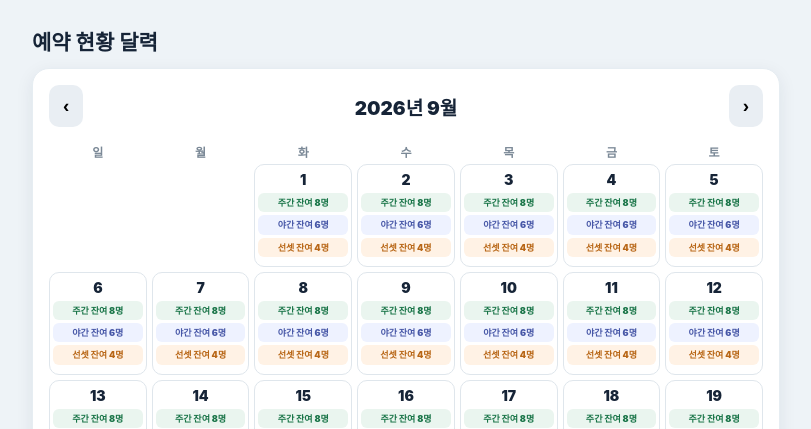
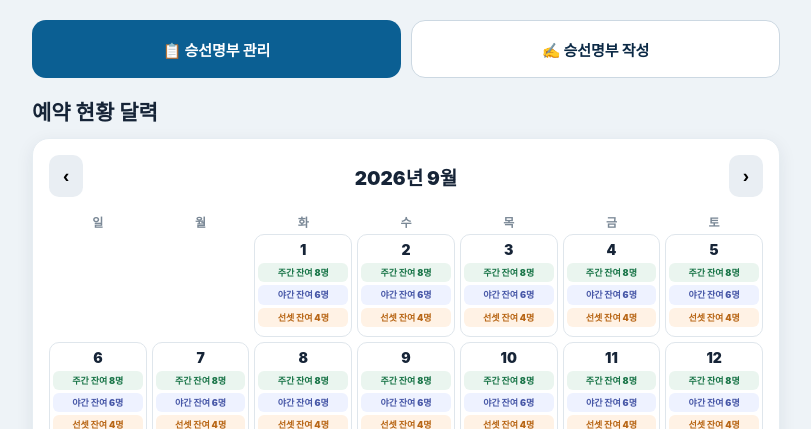
Before and after one commit to kimkyunghwan007/hunter-booking, a Flask app: page /admin in a window 1280 px wide. Shown: the part 67-496 px from the top of the page, without its empty margins (234-1045 px from the left). Run offline with Flask 3, Linux system fonts and the light colour scheme; the visitor is signed in with stand-in values (Sample User, id 1); data that the repository does not hold is empty; some libraries are stand-ins or nearby versions.

Commit message:
Add admin menu for passenger management
Added admin menu with links for managing passenger lists and creating new entries.

```diff
--- a/templates/admin.html
+++ b/templates/admin.html
@@ -40,6 +40,11 @@ textarea{min-height:82px;resize:vertical}
 .summary{background:#0b2945;color:#fff;border-radius:14px;padding:14px;margin-top:12px}
 .summary b{font-size:17px}.summary div{margin-top:5px;font-size:13px;color:#d3dce4}
 .booking.hidden{display:none}.empty{color:#748290;text-align:center;padding:18px}
+
+.adminMenu{display:grid;grid-template-columns:1fr 1fr;gap:10px;margin:4px 0 18px}
+.adminMenu a{display:flex;align-items:center;justify-content:center;min-height:58px;border-radius:14px;text-decoration:none;font-weight:900;font-size:15px}
+.manifestBtn{background:#0b5f93;color:#fff}
+.passengerBtn{background:#fff;color:#0b2945;border:1px solid #ccd8e2}
 </style>
 </head>
 <body>
@@ -49,6 +54,11 @@ textarea{min-height:82px;resize:vertical}
 {% with messages = get_flashed_messages() %}
 {% if messages %}<div class="flash">{{messages[0]}}</div>{% endif %}
 {% endwith %}
+
+<div class="adminMenu">
+  <a class="manifestBtn" href="/admin/passengers">📋 승선명부 관리</a>
+  <a class="passengerBtn" href="/passenger" target="_blank">✍️ 승선명부 작성</a>
+</div>
 
 <section>
 <h2>예약 현황 달력</h2>
```
